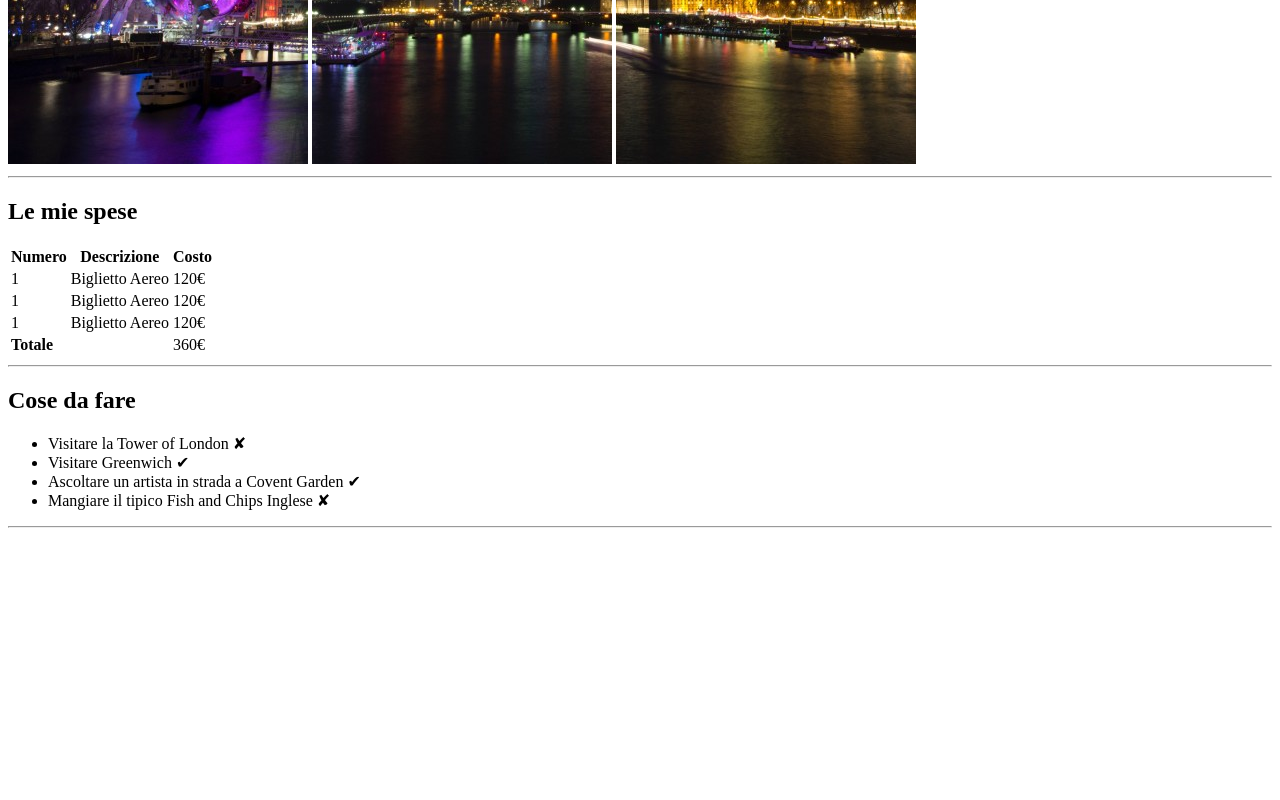
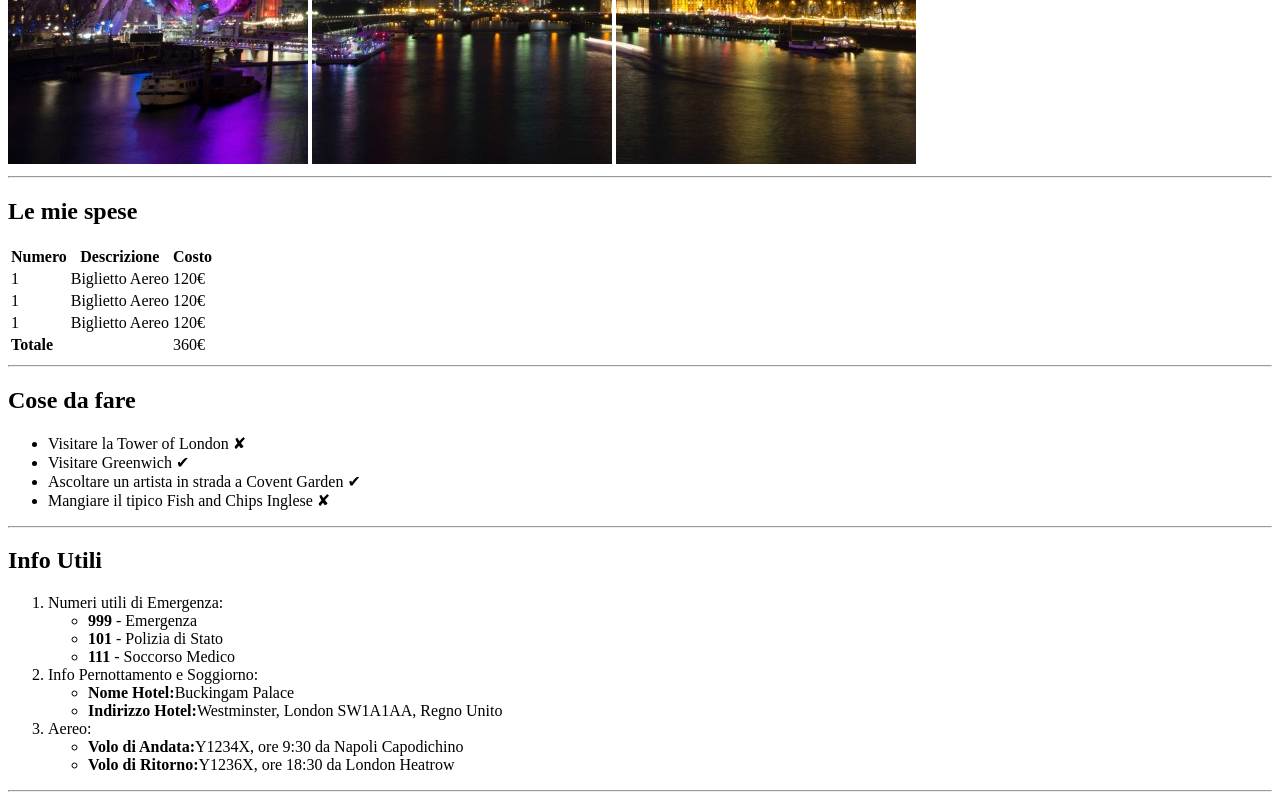
Before and after one commit to Clipper4rancione/html-london-trip, a plain HTML site: page index.html in a window 1280 px wide. Shown: the part 516-1316 px from the top of the page. Before the commit the page ends 1052 px from the top, so only its background shows below. Drawn offline with Linux system fonts and the light colour scheme.

Commit message:
[add] section "Info Utili" e liste (ol & ul)

```diff
--- a/index.html
+++ b/index.html
@@ -60,6 +60,7 @@
          </section>
 
          <hr>
+
          <section>
             <h2>Cose da fare</h2>
 
@@ -70,7 +71,38 @@
                <li>Mangiare il tipico Fish and Chips Inglese &#10008</li>
             </ul>
          </section>
+
          <hr>
+
+         <section>
+            <h2>Info Utili</h2>
+            <ol>
+
+               <li> Numeri utili di Emergenza:
+                  <ul>
+                     <li><strong>999</strong> - Emergenza</li>
+                     <li><strong>101</strong> - Polizia di Stato</li>
+                     <li><strong>111</strong> - Soccorso Medico</li>
+                  </ul>
+               </li>
+               <li> Info Pernottamento e Soggiorno:
+                  <ul>
+                     <li><strong>Nome Hotel:</strong>Buckingam Palace</li>
+                     <li><strong>Indirizzo Hotel:</strong>Westminster, London SW1A1AA, Regno Unito</li>
+                  </ul>
+               </li>
+               <li> Aereo:
+                  <ul>
+                     <li><strong>Volo di Andata:</strong>Y1234X, ore 9:30 da Napoli Capodichino</li>
+                     <li><strong>Volo di Ritorno:</strong>Y1236X, ore 18:30 da London Heatrow</li>
+                  </ul>
+               </li>
+
+            </ol>
+         </section>
+
+         <hr>
+
       </main>
 
       <footer>
```
